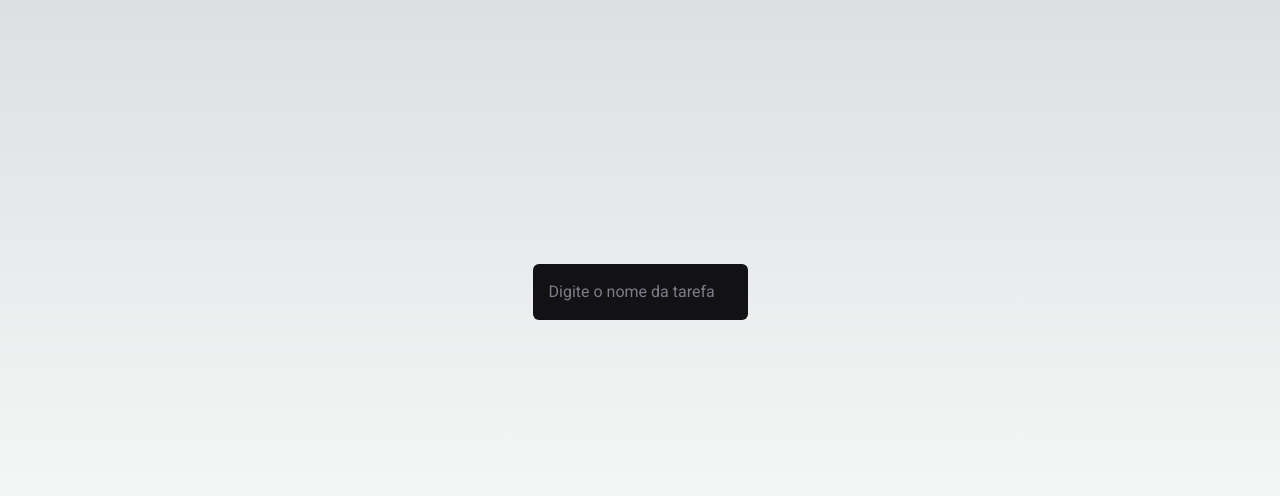
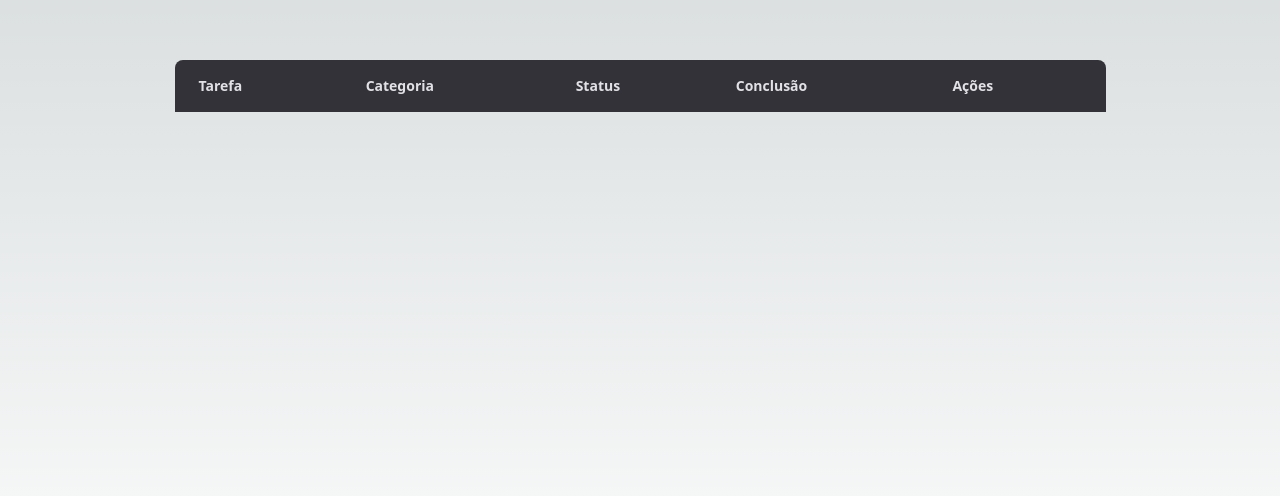
Before and after one commit to othiagofelippe/taskmaster, a Next.js app: page / in a window 1280 px wide. Shown: the part 108-604 px from the top of the page. Built offline with nearby package versions, Linux system fonts and the light colour scheme.

Commit message:
table component created

```diff
--- /dev/null
+++ b/src/components/Table.tsx
@@ -0,0 +1,101 @@
+import React from 'react'
+
+interface Task {
+  id: number
+  title: string
+  category: string
+  status: string
+  completionDate: string
+}
+
+const taskList: Task[] = [
+  {
+    id: 1,
+    title: 'Comprar mantimentos',
+    category: 'Compras',
+    status: 'Pendente',
+    completionDate: '10/05/2023',
+  },
+  {
+    id: 2,
+    title: 'Pagar a conta de luz',
+    category: 'Contas',
+    status: 'Concluída',
+    completionDate: '03/05/2023',
+  },
+  {
+    id: 3,
+    title: 'Fazer exercícios físicos',
+    category: 'Saúde',
+    status: 'Pendente',
+    completionDate: '15/05/2023',
+  },
+  {
+    id: 3,
+    title: 'Fazer exercícios físicos',
+    category: 'Saúde',
+    status: 'Pendente',
+    completionDate: '15/05/2023',
+  },
+  {
+    id: 3,
+    title: 'Fazer exercícios físicos',
+    category: 'Saúde',
+    status: 'Pendente',
+    completionDate: '15/05/2023',
+  },
+  {
+    id: 3,
+    title: 'Fazer exercícios físicos',
+    category: 'Saúde',
+    status: 'Pendente',
+    completionDate: '15/05/2023',
+  },
+  {
+    id: 3,
+    title: 'Fazer exercícios físicos',
+    category: 'Saúde',
+    status: 'Pendente',
+    completionDate: '15/05/2023',
+  },
+  {
+    id: 3,
+    title: 'Fazer exercícios físicos',
+    category: 'Saúde',
+    status: 'Pendente',
+    completionDate: '15/05/2023',
+  },
+]
+
+export function Table() {
+  return (
+    <div className="overflow-y-auto min-w-[931px] h-[465px]">
+      <table className="w-full border-collapse  ">
+        <thead className="sticky top-0">
+          <tr>
+            <th className="bg-gray-600 p-4 rounded-tl-lg pl-6 text-left text-gray-200 text-sm leading-5">
+              Tarefa
+            </th>
+
+            <th className="bg-gray-600 p-4 text-left text-gray-200 text-sm leading-5">
+              Categoria
+            </th>
+
+            <th className="bg-gray-600 p-4 text-left text-gray-200 text-sm leading-5">
+              Status
+            </th>
+
+            <th className="bg-gray-600 p-4 text-left text-gray-200 text-sm leading-5">
+              Conclusão
+            </th>
+
+            <th className="bg-gray-600 p-4 rounded-tr-lg pr-6 text-left text-gray-200 text-sm leading-5">
+              Ações
+            </th>
+          </tr>
+        </thead>
+        <tbody></tbody>
+      </table>
+    </div>
+  )
+}
--- a/src/pages/index.tsx
+++ b/src/pages/index.tsx
@@ -1,9 +1,9 @@
-import { Input } from '@/components/Input'
+import { Table } from '@/components/Table'
 
 export default function Home() {
   return (
     <div className="flex justify-center items-center h-screen">
-      <Input placeholder="Digite o nome da tarefa" />
+      <Table />
     </div>
   )
 }
```
